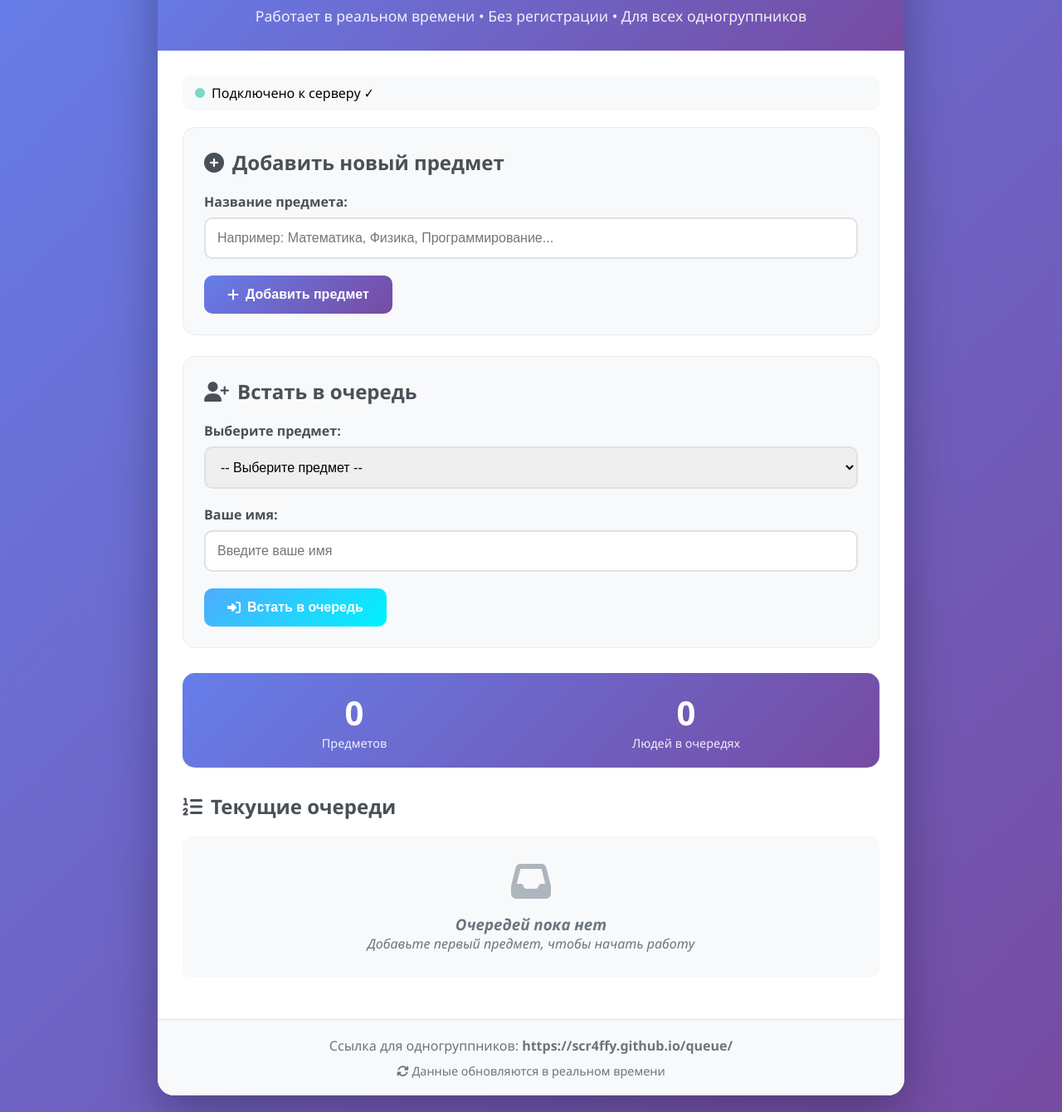
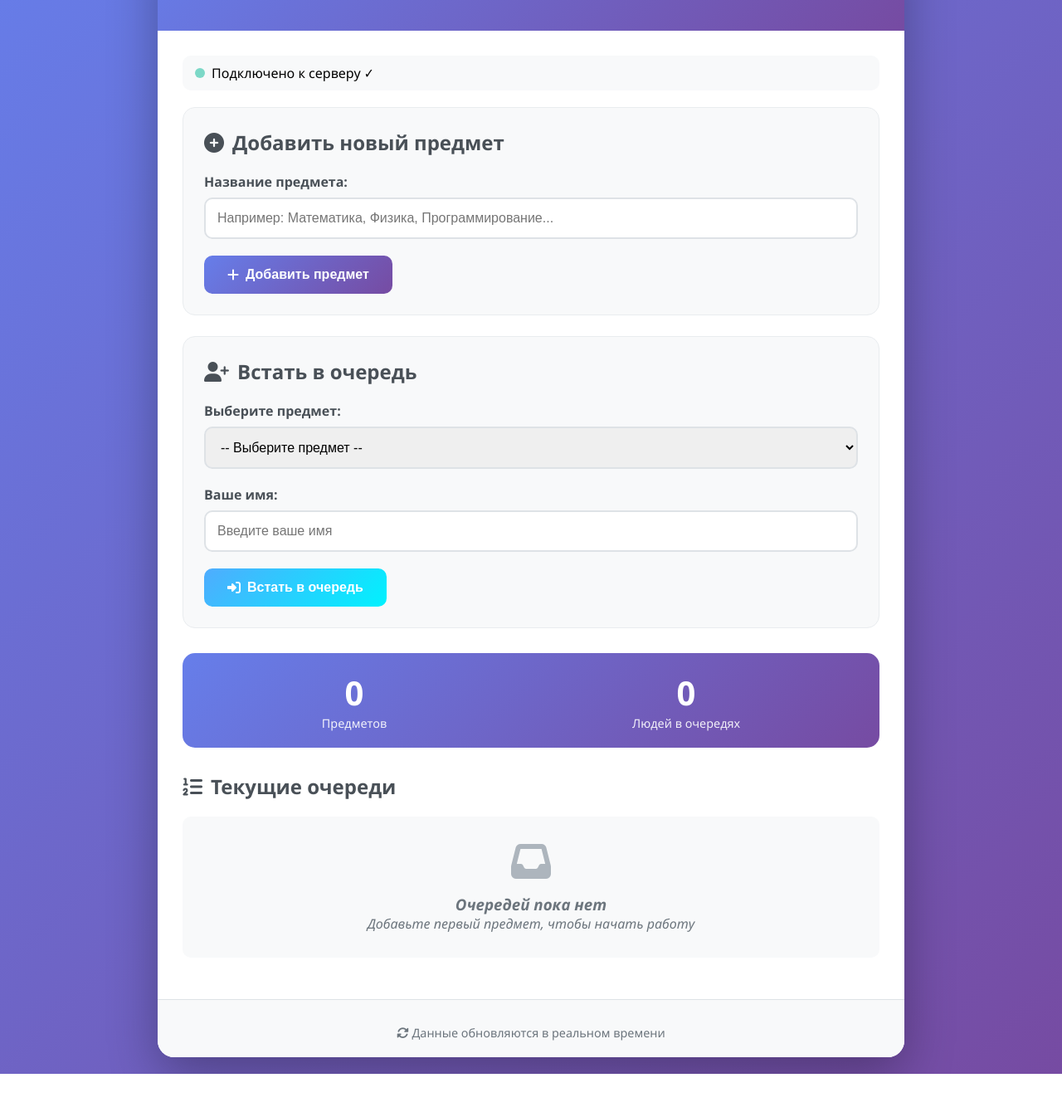
Before and after one commit to scr4ffy/queue, a plain HTML site: page index.html in a window 1280 px wide. Shown: the part 108-1448 px from the top of the page at 83% size. After the commit the page ends 1402 px from the top, so only its background shows below. Drawn offline with Linux system fonts and the light colour scheme; no server answers.

Commit message:
Update index.html

```diff
--- a/index.html
+++ b/index.html
@@ -308,7 +308,6 @@
     <div class="container">
         <header>
             <h1><i class="fas fa-users"></i> Онлайн Очередь</h1>
-            <p class="subtitle">Работает в реальном времени • Без регистрации • Для всех одногруппников</p>
         </header>
 
         <div class="main-content">
@@ -367,7 +366,6 @@
         </div>
 
         <footer>
-            <p>Ссылка для одногруппников: <strong>https://scr4ffy.github.io/queue/</strong></p>
             <p style="margin-top: 10px; font-size: 0.9em;">
                 <i class="fas fa-sync-alt"></i> Данные обновляются в реальном времени
             </p>
```
